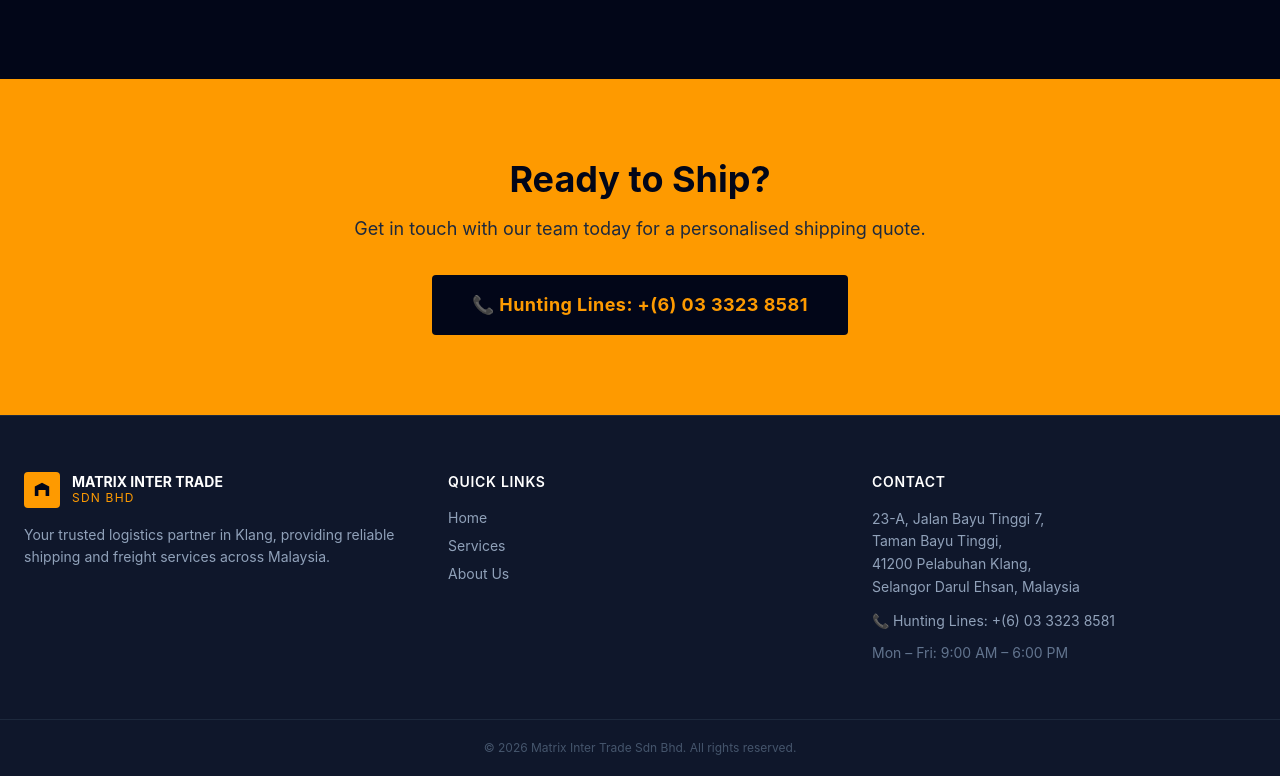
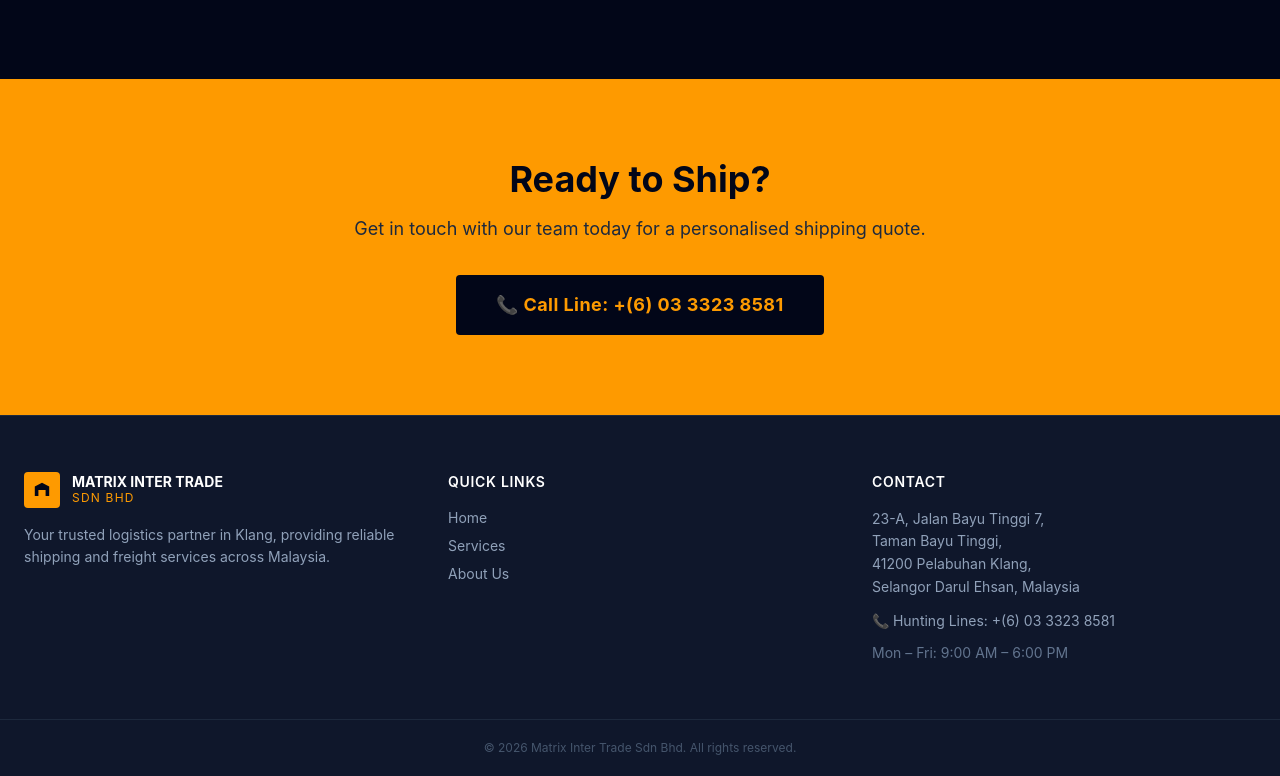
Before and after one commit to Yozzyyy/matrix-inter-trade, a React (Vite) app: page / in a window 1280 px wide. Shown: the part 1871-2647 px from the top of the page. Built offline with nearby package versions, Linux system fonts and the light colour scheme.

Commit message:
Nested Vite

```diff
--- a/src/pages/Home.jsx
+++ b/src/pages/Home.jsx
@@ -130,7 +130,7 @@ export default function Home({ navigate }) {
             href="tel:+60333238581"
             className="inline-block px-10 py-4 bg-slate-950 text-amber-500 font-bold rounded tracking-wide hover:bg-slate-800 transition-colors text-lg"
           >
-            📞 Hunting Lines: +(6) 03 3323 8581
+            📞 Call Line: +(6) 03 3323 8581
           </a>
         </div>
       </section>
--- a/vite.config.js
+++ b/vite.config.js
@@ -3,6 +3,7 @@ import react from '@vitejs/plugin-react'
 import tailwindcss from '@tailwindcss/vite'
 
 export default defineConfig({
+  base: '/matrix-inter-trade',
   plugins: [
     react(),
     tailwindcss(),
```
